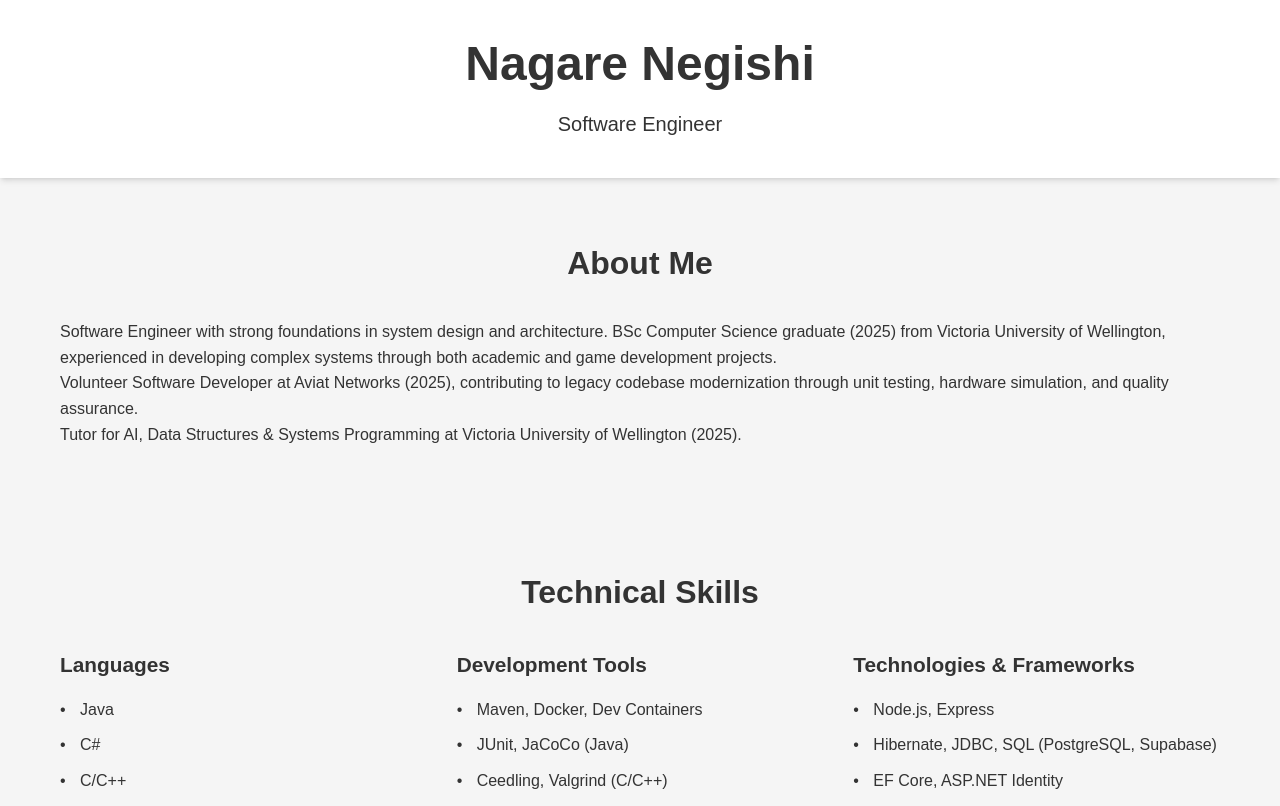
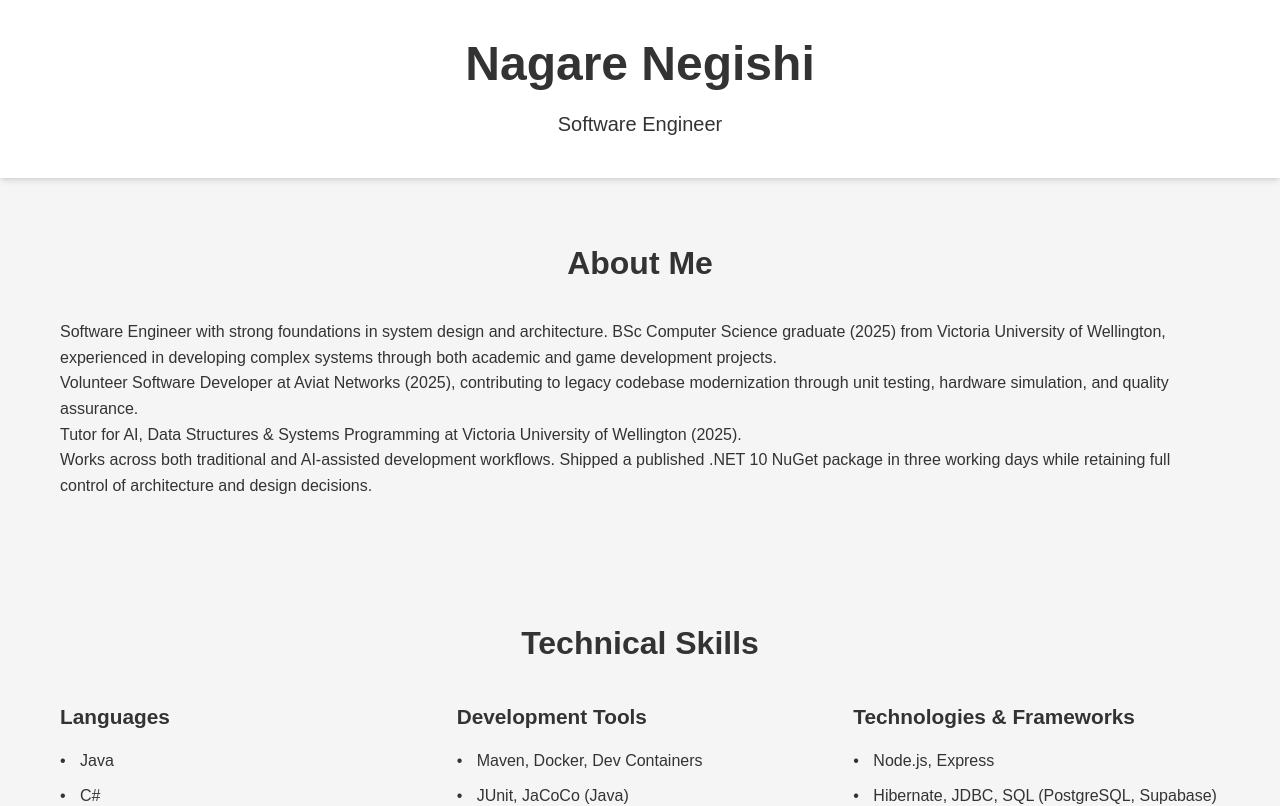
Before and after one commit to NagareNegishi/NagareNegishi.github.io, a React (Vite) app: page / in a window 1280 px wide. Shown: the top 806 px of the page. Built offline with nearby package versions, Linux system fonts and the light colour scheme.

Commit message:
update about

```diff
--- a/src/data/personalInfo.js
+++ b/src/data/personalInfo.js
@@ -6,6 +6,8 @@ export const personalInfo = {
 	about: [
 		"Software Engineer with strong foundations in system design and architecture. BSc Computer Science graduate (2025) from Victoria University of Wellington, experienced in developing complex systems through both academic and game development projects.",
 		"Volunteer Software Developer at Aviat Networks (2025), contributing to legacy codebase modernization through unit testing, hardware simulation, and quality assurance.",
-		"Tutor for AI, Data Structures & Systems Programming at Victoria University of Wellington (2025)."
+		"Tutor for AI, Data Structures & Systems Programming at Victoria University of Wellington (2025).",
+		"Works across both traditional and AI-assisted development workflows. Shipped a published .NET 10 NuGet package in three working days while retaining full control of architecture and design decisions."
 	]
+
 };
```
